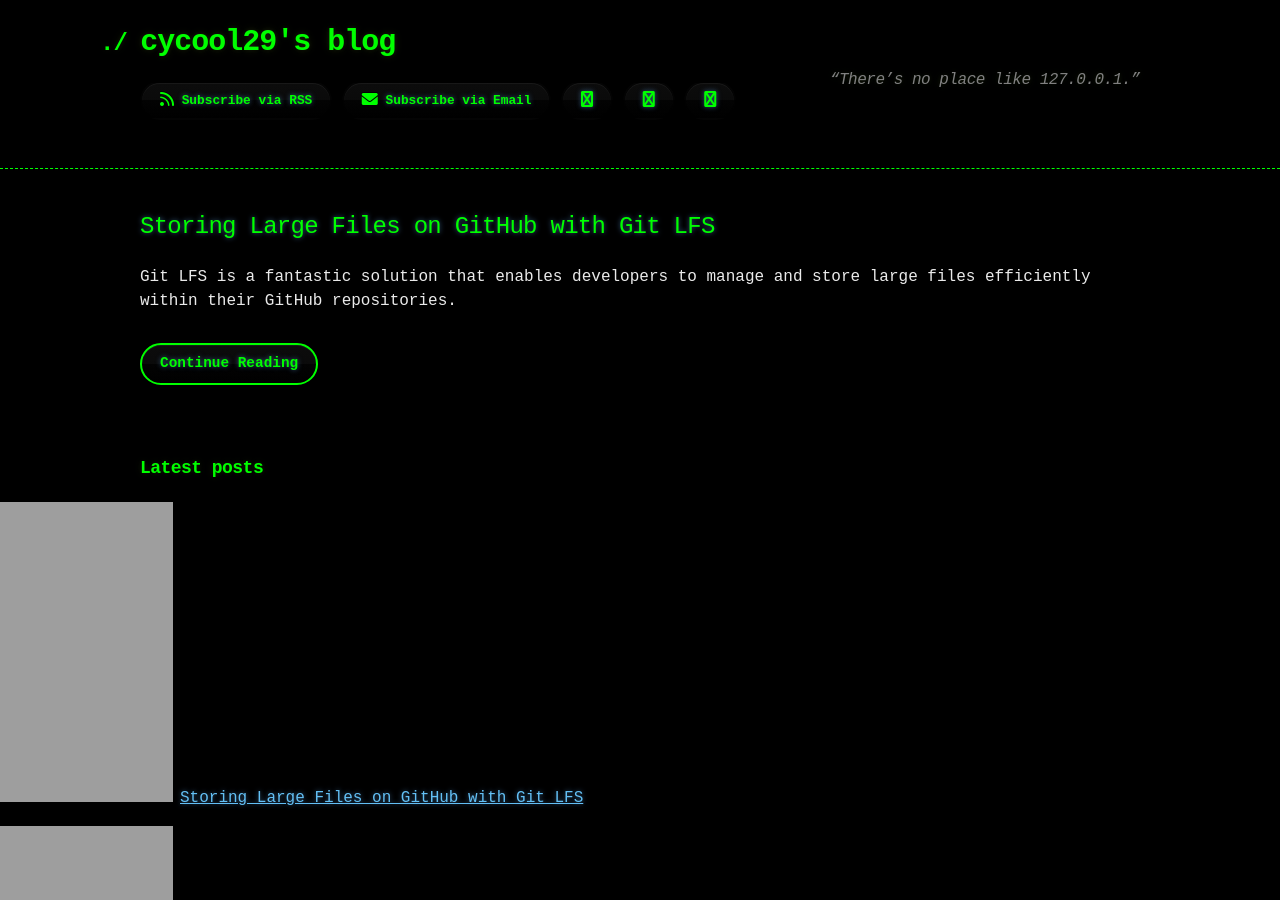
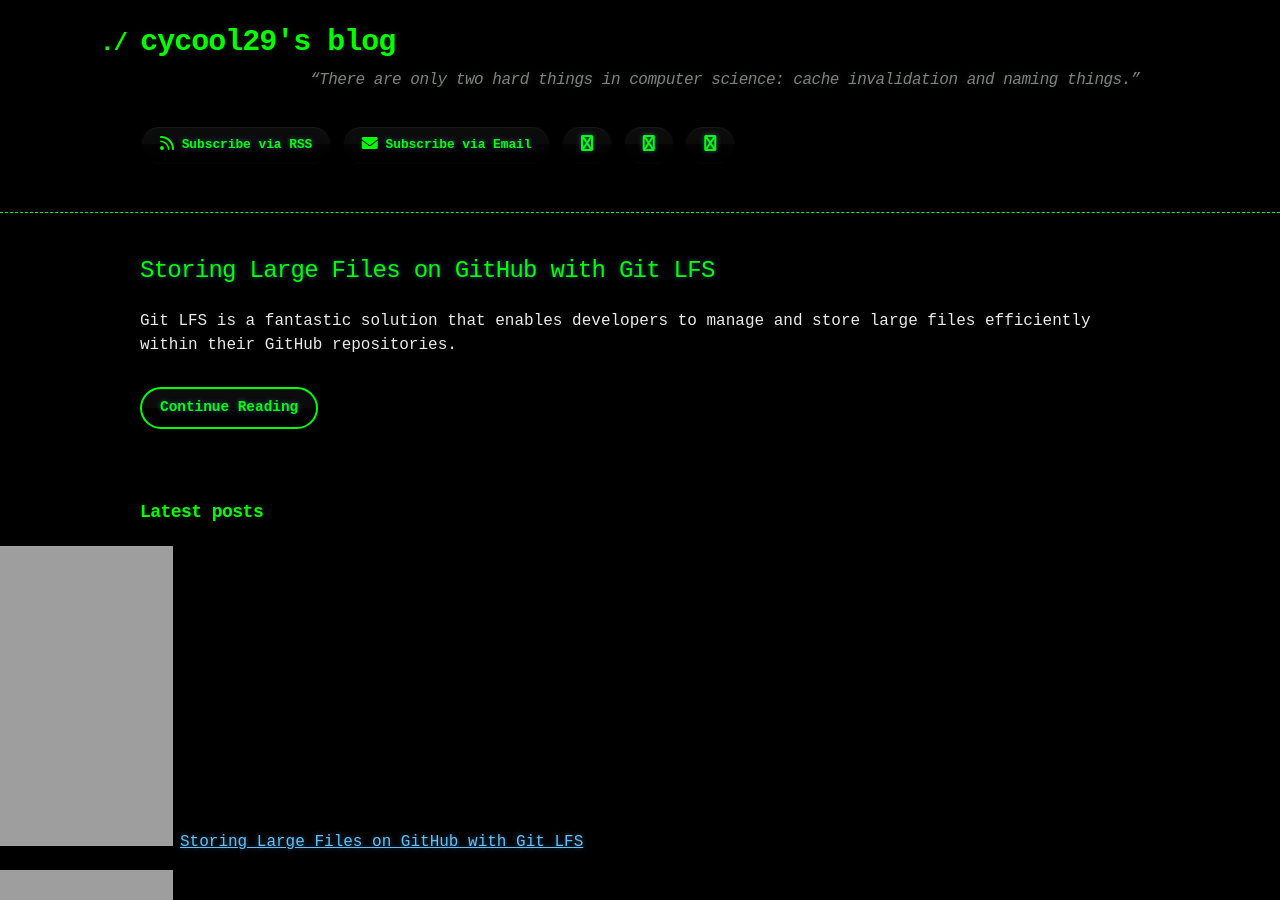
Before and after one commit to cycool29/cycool29.github.io, a Jekyll site: the page built from index.md, in a window 1280 px wide and 900 px high. Built offline with Jekyll 4.4.1, drawn with Linux system fonts in a browser that asks for light colours; a style sheet for code colours, icons or effects is not loaded.

Commit message:
Update quotes

```diff
--- a/_config.yml
+++ b/_config.yml
@@ -1,5 +1,5 @@
 title: cycool29's blog
-description: "“There’s no place like 127.0.0.1.” "
+description: "“There are only two hard things in computer science: cache invalidation and naming things.” "
 bio: A high school student. Intermediate in Python, Git, Bash. Learning JavaScript. He/Him. "
 author: cycool29
 url: https://cycool29.github.io
```
